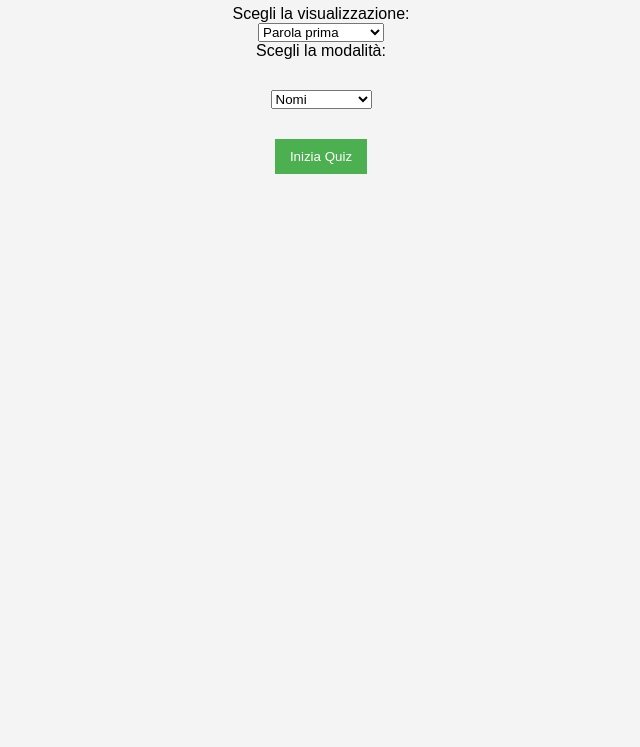
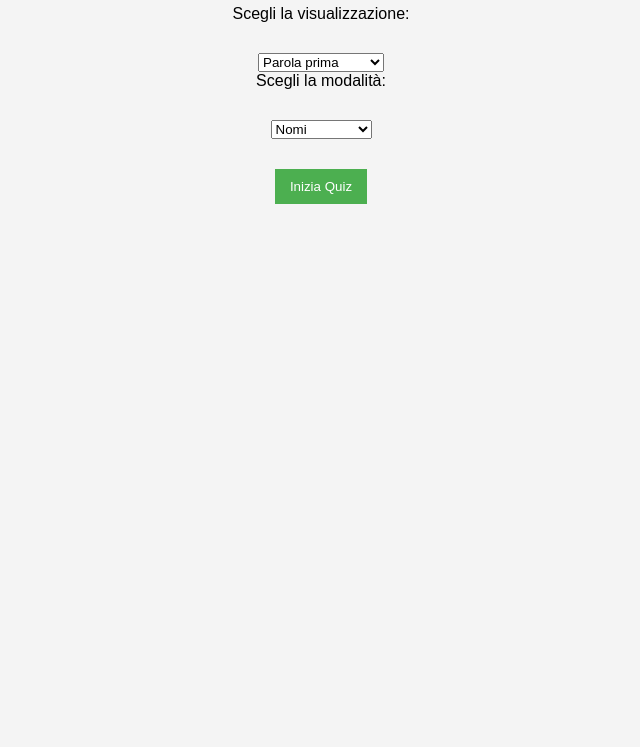
Before and after one commit to nicodiemoz/Traduzioni-greco-06, a plain HTML site: page index.html in a window 1280 px wide. Shown: the part 93-840 px from the top of the page, without its empty margins (319-959 px from the left). Drawn offline with Linux system fonts and the light colour scheme.

Commit message:
Update style.css

```diff
--- a/style.css
+++ b/style.css
@@ -14,6 +14,10 @@ body {
 h1 {
     color: #333;
     margin-bottom: 20px; /* Spazio sotto il titolo */
+}
+
+#visualizzazione {
+    margin-top: 30px; /* Spazio sopra la selezione e il bottone */
 }
 
 #modalita, #startQuiz {
```
